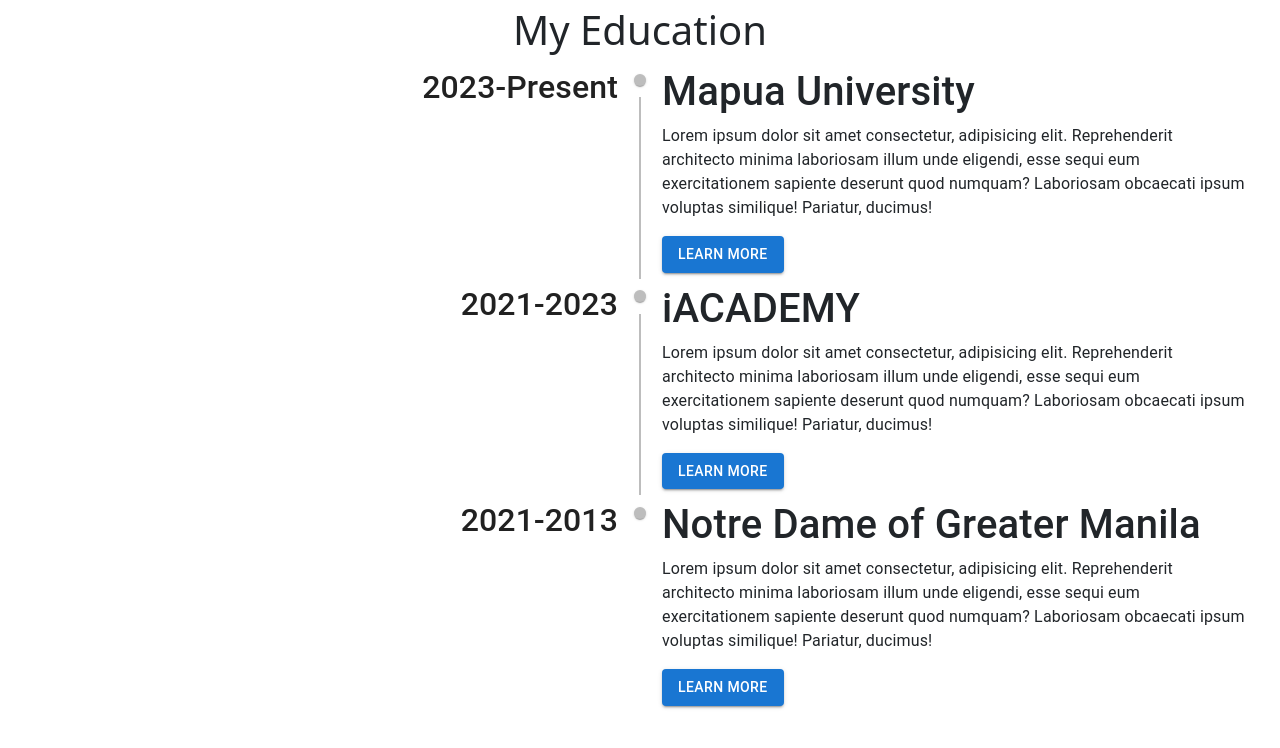
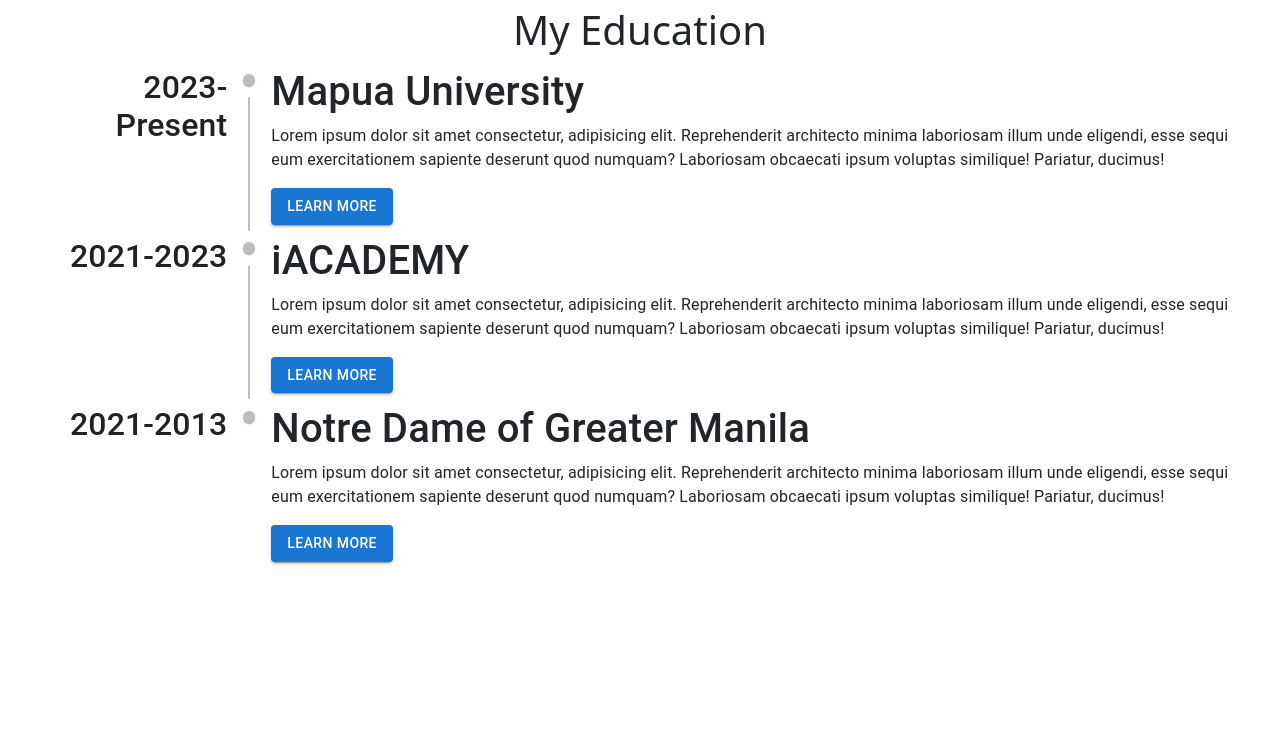
Before and after one commit to mozes-lol/mozes-lol.github.io, a React app: page / in a window 1280 px wide. Shown: the top 748 px of the page. Built offline with nearby package versions, Linux system fonts and the light colour scheme; the HTML template or start-up script is replaced by a standard one.

Commit message:
Align timeline to right

```diff
--- a/src/components/MyEducation.jsx
+++ b/src/components/MyEducation.jsx
@@ -1,16 +1,23 @@
-import Button from '@mui/material/Button';
-import Timeline from '@mui/lab/Timeline';
-import TimelineItem from '@mui/lab/TimelineItem';
-import TimelineSeparator from '@mui/lab/TimelineSeparator';
-import TimelineConnector from '@mui/lab/TimelineConnector';
-import TimelineContent from '@mui/lab/TimelineContent';
-import TimelineOppositeContent from '@mui/lab/TimelineOppositeContent';
-import TimelineDot from '@mui/lab/TimelineDot';
+import Button from "@mui/material/Button";
+import { timelineOppositeContentClasses } from "@mui/lab/TimelineOppositeContent";
+import Timeline from "@mui/lab/Timeline";
+import TimelineItem from "@mui/lab/TimelineItem";
+import TimelineSeparator from "@mui/lab/TimelineSeparator";
+import TimelineConnector from "@mui/lab/TimelineConnector";
+import TimelineContent from "@mui/lab/TimelineContent";
+import TimelineOppositeContent from "@mui/lab/TimelineOppositeContent";
+import TimelineDot from "@mui/lab/TimelineDot";
 
 function MyEducation() {
   return (
-    <Timeline position="right">
-        <h1 className='text-center'>My Education</h1>
+    <Timeline
+      sx={{
+        [`& .${timelineOppositeContentClasses.root}`]: {
+          flex: 0.2,
+        },
+      }}
+    >
+      <h1 className="text-center">My Education</h1>
       <TimelineItem>
         <TimelineOppositeContent color="text.primary">
           <h2>2023-Present</h2>
@@ -21,8 +28,15 @@
         </TimelineSeparator>
         <TimelineContent>
           <h1>Mapua University</h1>
-            <p>Lorem ipsum dolor sit amet consectetur, adipisicing elit. Reprehenderit architecto minima laboriosam illum unde eligendi, esse sequi eum exercitationem sapiente deserunt quod numquam? Laboriosam obcaecati ipsum voluptas similique! Pariatur, ducimus!</p>
-            <Button variant="contained" color="primary">Learn More</Button>
+          <p>
+            Lorem ipsum dolor sit amet consectetur, adipisicing elit.
+            Reprehenderit architecto minima laboriosam illum unde eligendi, esse
+            sequi eum exercitationem sapiente deserunt quod numquam? Laboriosam
+            obcaecati ipsum voluptas similique! Pariatur, ducimus!
+          </p>
+          <Button variant="contained" color="primary">
+            Learn More
+          </Button>
         </TimelineContent>
       </TimelineItem>
       <TimelineItem>
@@ -35,8 +49,15 @@
         </TimelineSeparator>
         <TimelineContent>
           <h1>iACADEMY</h1>
-            <p>Lorem ipsum dolor sit amet consectetur, adipisicing elit. Reprehenderit architecto minima laboriosam illum unde eligendi, esse sequi eum exercitationem sapiente deserunt quod numquam? Laboriosam obcaecati ipsum voluptas similique! Pariatur, ducimus!</p>
-            <Button variant="contained" color="primary">Learn More</Button>
+          <p>
+            Lorem ipsum dolor sit amet consectetur, adipisicing elit.
+            Reprehenderit architecto minima laboriosam illum unde eligendi, esse
+            sequi eum exercitationem sapiente deserunt quod numquam? Laboriosam
+            obcaecati ipsum voluptas similique! Pariatur, ducimus!
+          </p>
+          <Button variant="contained" color="primary">
+            Learn More
+          </Button>
         </TimelineContent>
       </TimelineItem>
       <TimelineItem>
@@ -48,12 +69,19 @@
         </TimelineSeparator>
         <TimelineContent>
           <h1>Notre Dame of Greater Manila</h1>
-          <p>Lorem ipsum dolor sit amet consectetur, adipisicing elit. Reprehenderit architecto minima laboriosam illum unde eligendi, esse sequi eum exercitationem sapiente deserunt quod numquam? Laboriosam obcaecati ipsum voluptas similique! Pariatur, ducimus!</p>
-          <Button variant="contained" color="primary">Learn More</Button>
+          <p>
+            Lorem ipsum dolor sit amet consectetur, adipisicing elit.
+            Reprehenderit architecto minima laboriosam illum unde eligendi, esse
+            sequi eum exercitationem sapiente deserunt quod numquam? Laboriosam
+            obcaecati ipsum voluptas similique! Pariatur, ducimus!
+          </p>
+          <Button variant="contained" color="primary">
+            Learn More
+          </Button>
         </TimelineContent>
       </TimelineItem>
     </Timeline>
-  )
+  );
 }
 
-export default MyEducation
+export default MyEducation;
```
Lines whose indentation alone changed are shown as unchanged.
